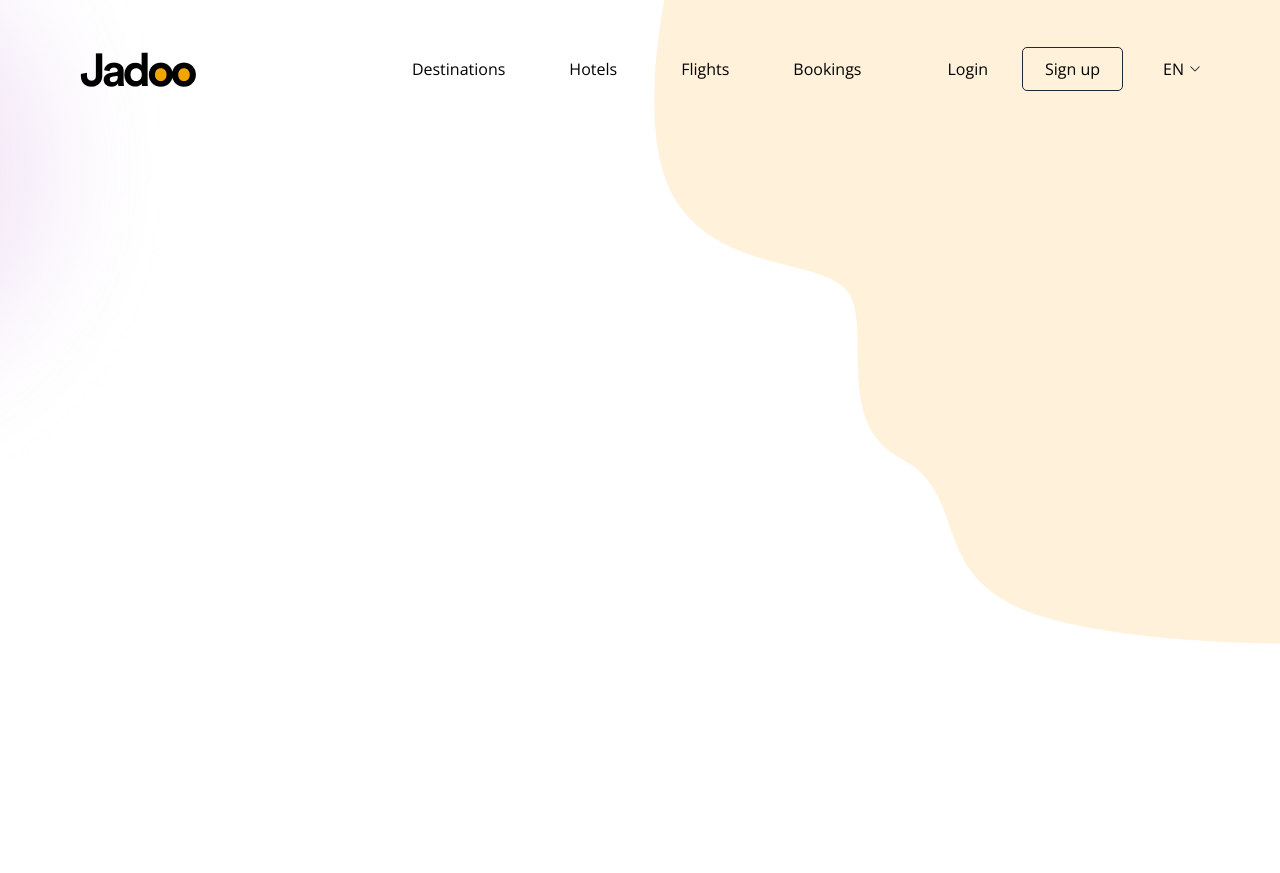
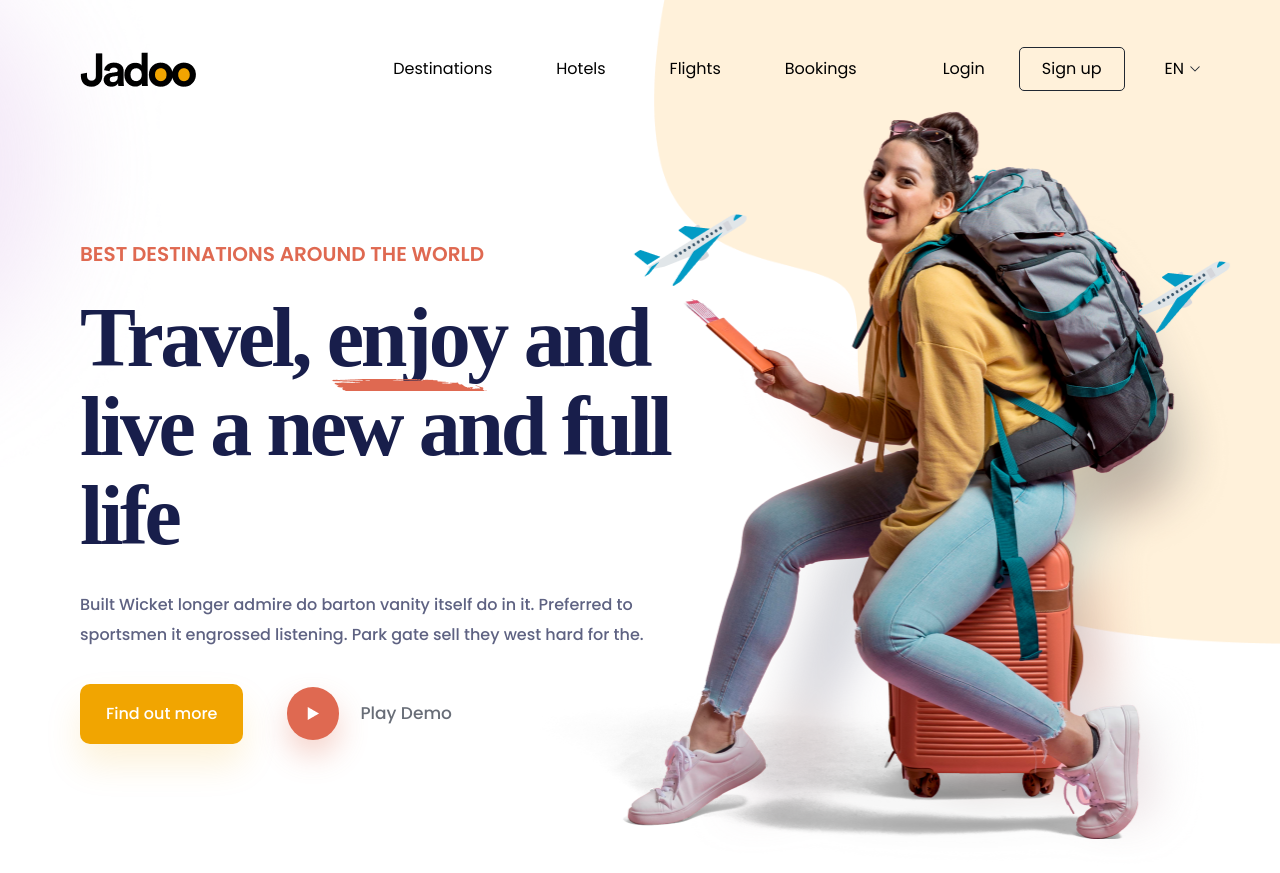
Before and after one commit to minhgiau998/jadoo, a website: page public/index.html in a window 1280 px wide. Before the commit the page ends 800 px from the top, so only its background shows below. Drawn offline with nearby package versions, Linux system fonts and the light colour scheme; files that its build step writes are made by us from their sources; a web font is replaced by a local one.

Commit message:
build layout of hero

```diff
--- a/public/assets/styles/colors.js
+++ b/public/assets/styles/colors.js
@@ -294,4 +294,11 @@ module.exports = {
   ebony: {
     clay: "#212832",
   },
+  terracotta: "#DF6951",
+  bunting: "#181E4B",
+  comet: "#5E6282",
+  web: {
+    orange: "#F1A501",
+  },
+  nevada: "#686D77",
 };
--- a/public/index.html
+++ b/public/index.html
@@ -9,12 +9,9 @@
     <link rel="icon" type="image/png" sizes="32x32" href="/favicon-32x32.png" />
     <link rel="icon" type="image/png" sizes="16x16" href="/favicon-16x16.png" />
     <link rel="stylesheet" href="/build/tailwind.css" />
-    <link rel="preconnect" href="https://fonts.googleapis.com" />
-    <link rel="preconnect" href="https://fonts.gstatic.com" crossorigin />
-    <link
-      href="https://fonts.googleapis.com/css2?family=Open+Sans:ital,wght@0,300;0,400;0,600;0,700;0,800;1,300;1,400;1,600;1,700;1,800&display=swap"
-      rel="stylesheet"
-    />
+    <style>
+      @import url("https://fonts.googleapis.com/css2?family=Poppins:ital,wght@0,100;0,200;0,300;0,400;0,500;0,600;1,100;1,200;1,300;1,400;1,500;1,600&family=Volkhov:ital,wght@0,400;0,700;1,400;1,700&display=swap");
+    </style>
     <title>Jadoo - Travel Agency Landing Page UI</title>
   </head>
   <body class="relative">
@@ -28,19 +25,19 @@
       <!-- NOTE: Container -->
       <div class="max-w-6xl px-4 py-0 mx-auto my-0">
         <!-- NOTE: Header -->
-        <header class="flex items-center justify-between font-medium pt-47px">
+        <header class="flex items-center justify-between pt-47px">
           <img src="./assets/images/logo.png" alt="Jadoo" />
           <ul class="flex items-center">
-            <li class="mr-16"><a href="">Destinations</a></li>
-            <li class="mr-16"><a href="">Hotels</a></li>
-            <li class="mr-16"><a href="">Flights</a></li>
-            <li class="mr-16"><a href="">Bookings</a></li>
+            <li class="mr-16"><a href="#">Destinations</a></li>
+            <li class="mr-16"><a href="#">Hotels</a></li>
+            <li class="mr-16"><a href="#">Flights</a></li>
+            <li class="mr-16"><a href="#">Bookings</a></li>
             <li class="mr-3">
               <button class="px-22px py-9px focus:outline-none">Login</button>
             </li>
             <li class="mr-10">
               <button
-                class="box-border transition-all duration-300 border-solid  ease-DEFAULT px-22px py-9px border-ebony-clay border-1 rounded-5px focus:outline-none hover:bg-ebony-clay hover:text-white"
+                class="box-border flex items-center transition-all duration-300 border-solid  ease-DEFAULT px-22px py-9px border-ebony-clay border-1 rounded-5px focus:outline-none hover:bg-ebony-clay hover:text-white"
               >
                 Sign up
               </button>
@@ -53,6 +50,58 @@
           </ul>
         </header>
         <!-- NOTE: Hero -->
+        <div class="relative flex flex-row items-center mt-18px">
+          <div class="flex flex-col w-54%">
+            <p class="font-bold uppercase text-20px-30px text-terracotta">
+              Best Destinations around the world
+            </p>
+            <p
+              class="mt-6 font-bold  font-volkhov -tracking-04 text-84px-89px text-bunting"
+            >
+              Travel,
+              <span class="relative"
+                >enjoy
+                <img
+                  src="./assets/images/heading-decore.png"
+                  class="absolute right-0 h-3"
+                  alt=""
+                  style="top: 88px"
+              /></span>
+              and live a new and full life
+            </p>
+            <p class="font-medium mt-30px text-comet text-16px-30px">
+              Built Wicket longer admire do barton vanity itself do in it.
+              Preferred to sportsmen it engrossed listening. Park gate sell they
+              west hard for the.
+            </p>
+            <div class="flex flex-row items-center mt-34px space-x-44px">
+              <button
+                class="font-medium text-white transition-all duration-300  ease-DEFAULT px-26px py-18px bg-web-orange rounded-10px hover:bg-ebony-clay hover:text-web-orange"
+                style="box-shadow: 0px 20px 35px rgba(241, 165, 1, 0.15)"
+              >
+                Find out more
+              </button>
+              <div class="flex flex-row items-center space-x-21px">
+                <button
+                  class="flex items-center p-5 transition-all duration-300 rounded-full  ease-DEFAULT bg-terracotta hover:bg-ebony-clay"
+                  style="box-shadow: 0px 15px 30px rgba(223, 105, 81, 0.3)"
+                >
+                  <img src="./assets/images/play.png" alt="" />
+                </button>
+                <a href="#" class="font-medium text-17px-25px text-nevada">
+                  Play Demo
+                </a>
+              </div>
+            </div>
+          </div>
+          <div class="h-764px"></div>
+          <img
+            src="./assets/images/hero-banner.png"
+            alt=""
+            class="absolute top-0 w-783px h-764px"
+            style="right: -60px"
+          />
+        </div>
       </div>
     </div>
   </body>
--- a/public/tailwind.css
+++ b/public/tailwind.css
@@ -4,6 +4,6 @@
 
 @layer base {
   body {
-    font-family: "Open Sans", sans-serif;
+    font-family: "Poppins", sans-serif;
   }
 }
--- a/tailwind.config.js
+++ b/tailwind.config.js
@@ -27,6 +27,11 @@ module.exports = {
       pink: colors.pink,
       // custom value
       ebony: colors.ebony,
+      terracotta: colors.terracotta,
+      bunting: colors.bunting,
+      comet: colors.comet,
+      web: colors.web,
+      nevada: colors.nevada,
     },
     spacing: {
       px: "1px",
@@ -67,8 +72,19 @@ module.exports = {
       // custom value
       "6px": "6px",
       "9px": "9px",
+      "18px": "18px",
+      "21px": "21px",
       "22px": "22px",
+      "26px": "26px",
+      "30px": "30px",
+      "34px": "34px",
+      "44px": "44px",
       "47px": "47px",
+      "764px": "764px",
+      "783px": "783px",
+      "1200px": "1200px",
+      // percent
+      "54%": "54%",
     },
     animation: {
       none: "none",
@@ -160,6 +176,7 @@ module.exports = {
       full: "9999px",
       // custom value
       "5px": "5px",
+      "10px": "10px",
     },
     borderWidth: {
       DEFAULT: "1px",
@@ -291,6 +308,7 @@ module.exports = {
         '"Courier New"',
         "monospace",
       ],
+      volkhov: ["'Volkhov'", "serif"],
     },
     fontSize: {
       xs: ["0.75rem", { lineHeight: "1rem" }],
@@ -306,6 +324,12 @@ module.exports = {
       "7xl": ["4.5rem", { lineHeight: "1" }],
       "8xl": ["6rem", { lineHeight: "1" }],
       "9xl": ["8rem", { lineHeight: "1" }],
+      // custom value
+      "20px-30px": ["20px", { lineHeight: "30px" }],
+      "84px-89px": ["84px", { lineHeight: "89px" }],
+      "16px-30px": ["16px", { lineHeight: "30px" }],
+      "18px-23px": ["18px", { lineHeight: "23px" }],
+      "17px-25px": ["17px", { lineHeight: "25px" }],
     },
     fontWeight: {
       thin: "100",
@@ -509,6 +533,8 @@ module.exports = {
       wide: "0.025em",
       wider: "0.05em",
       widest: "0.1em",
+      // custom value
+      "-04": "-0.04em",
     },
     lineHeight: {
       none: "1",
```
Also changed, not shown: public/assets/images/heading-decore.png (added), public/assets/images/hero-banner.png (added), public/assets/images/play.png (added).
